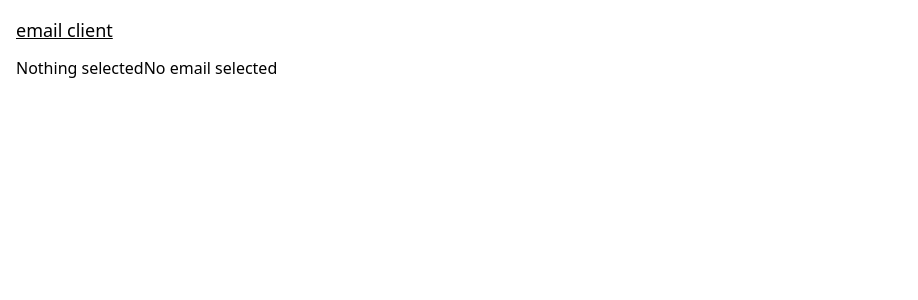
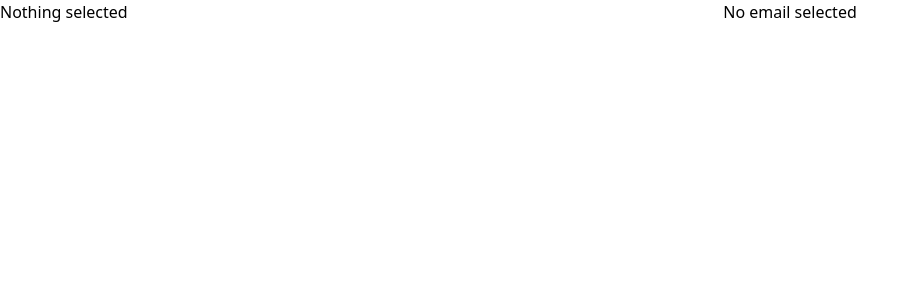
Before and after one commit to unknown/email-client, a React (Vite) app: page / in a window 1280 px wide. Shown: the top 300 px of the page, without its empty margins (0-918 px from the left). Built offline with nearby package versions, Linux system fonts and the light colour scheme.

Commit message:
Add proper styling to thread list and email preview

```diff
--- a/package.json
+++ b/package.json
@@ -10,7 +10,8 @@
     "@google-cloud/local-auth": "^2.1.0",
     "dompurify": "^3.0.6",
     "googleapis": "^105.0.0",
-    "html-entities": "^2.4.0"
+    "html-entities": "^2.4.0",
+    "tailwind-merge": "^1.14.0"
   },
   "devDependencies": {
     "@ianvs/prettier-plugin-sort-imports": "^4.1.0",
--- a/src/App.tsx
+++ b/src/App.tsx
@@ -1,7 +1,7 @@
 import { gmail_v1 } from "googleapis";
 import { useEffect, useState } from "react";
 
-import { EmailPreview } from "./components/email-preview";
+import { EmailThread } from "./components/email-thread";
 import { ThreadList } from "./components/thread-list";
 
 function App() {
@@ -28,11 +28,10 @@ function App() {
   }
 
   return (
-    <div className="space-y-3 p-4">
-      <h1 className="text-lg underline">email client</h1>
-      <div className="grid grid-cols-2 gap-2">
+    <div className="flex max-h-screen flex-col gap-2">
+      <div className="grid min-h-0 flex-1 flex-shrink grid-cols-[300px_1fr] divide-x">
         <ThreadList threads={threads} onThreadClick={updateThread} />
-        <EmailPreview thread={thread} />
+        <EmailThread thread={thread} />
       </div>
     </div>
   );
--- a/src/components/email-message-preview.tsx
+++ b/src/components/email-message.tsx
@@ -2,11 +2,11 @@ import { gmail_v1 } from "googleapis";
 
 import { decodePayload } from "../utils/decoder";
 
-type EmailMessagePreviewProps = {
+type EmailMessageProps = {
   message: gmail_v1.Schema$Message;
 };
 
-export function EmailMessagePreview({ message }: EmailMessagePreviewProps) {
+export function EmailMessage({ message }: EmailMessageProps) {
   const { html, text, headers } = decodePayload(message.payload);
   const date = message.internalDate ? new Date(parseInt(message.internalDate)) : null;
   const dateString = date?.toLocaleString(undefined, { dateStyle: "medium", timeStyle: "short" });
@@ -27,7 +27,7 @@ export function EmailMessagePreview({ message }: EmailMessagePreviewProps) {
   const replyTo = headers["Reply-To"];
 
   return (
-    <div className="flex flex-col gap-4 p-4 outline outline-gray-200">
+    <div className="flex flex-col gap-2 p-2">
       <div className="flex justify-between">
         <div>
           <div>
@@ -49,7 +49,7 @@ export function EmailMessagePreview({ message }: EmailMessagePreviewProps) {
         </div>
         <div>{dateString}</div>
       </div>
-      <div dangerouslySetInnerHTML={{ __html: htmlToRender }} />
+      <div className="overflow-scroll" dangerouslySetInnerHTML={{ __html: htmlToRender }} />
     </div>
   );
 }
--- a/src/components/email-preview.tsx
+++ /dev/null
@@ -1,20 +0,0 @@
-import { gmail_v1 } from "googleapis";
-
-import { EmailMessagePreview } from "./email-message-preview";
-
-type EmailPreviewProps = {
-  thread: gmail_v1.Schema$Thread | null;
-};
-
-export function EmailPreview({ thread }: EmailPreviewProps) {
-  if (!thread) {
-    return "No email selected";
-  }
-  return (
-    <div className="flex flex-col gap-4">
-      {thread.messages?.map((message, i) => {
-        return <EmailMessagePreview key={message.id ?? i} message={message} />;
-      })}
-    </div>
-  );
-}
--- /dev/null
+++ b/src/components/email-thread.tsx
@@ -0,0 +1,24 @@
+import { gmail_v1 } from "googleapis";
+
+import { EmailMessage } from "./email-message";
+
+type EmailThreadProps = {
+  thread: gmail_v1.Schema$Thread | null;
+};
+
+export function EmailThread({ thread }: EmailThreadProps) {
+  if (!thread) {
+    return (
+      <div className="flex items-center">
+        <p className="w-full text-center">No email selected</p>
+      </div>
+    );
+  }
+  return (
+    <div className="flex flex-col divide-y overflow-scroll px-4 py-2">
+      {thread.messages?.map((message, i) => {
+        return <EmailMessage key={message.id ?? i} message={message} />;
+      })}
+    </div>
+  );
+}
--- a/src/components/thread-list.tsx
+++ b/src/components/thread-list.tsx
@@ -1,4 +1,6 @@
 import { gmail_v1 } from "googleapis";
+import { useState } from "react";
+import { twMerge } from "tailwind-merge";
 
 import { decodeHtmlEntities } from "../utils/decoder";
 
@@ -8,18 +10,26 @@ type ThreadListProps = {
 };
 
 export function ThreadList({ threads, onThreadClick }: ThreadListProps) {
+  const [selected, setSelected] = useState<number | null>(null);
+
   if (threads === null) {
     return "Nothing selected";
   }
 
-  if (threads.length === 0) {
-    return "Empty";
-  }
-
   return (
-    <div className="flex flex-col gap-3">
-      {threads?.map((thread, i) => (
-        <div key={thread.id ?? i} onClick={() => onThreadClick(thread.id ?? "")}>
+    <div className="flex flex-col divide-y overflow-scroll p-2">
+      {threads.map((thread, i) => (
+        <div
+          key={thread.id ?? i}
+          className={twMerge(
+            "break-words rounded-md px-4 py-2",
+            selected === i ? "bg-blue-500 text-white" : null,
+          )}
+          onClick={() => {
+            setSelected(i);
+            onThreadClick(thread.id ?? "");
+          }}
+        >
           <p>{decodeHtmlEntities(thread.snippet ?? "")}</p>
         </div>
       ))}
```
Also changed, not shown: 1 other file (tests, documents, lock files or other folders).
